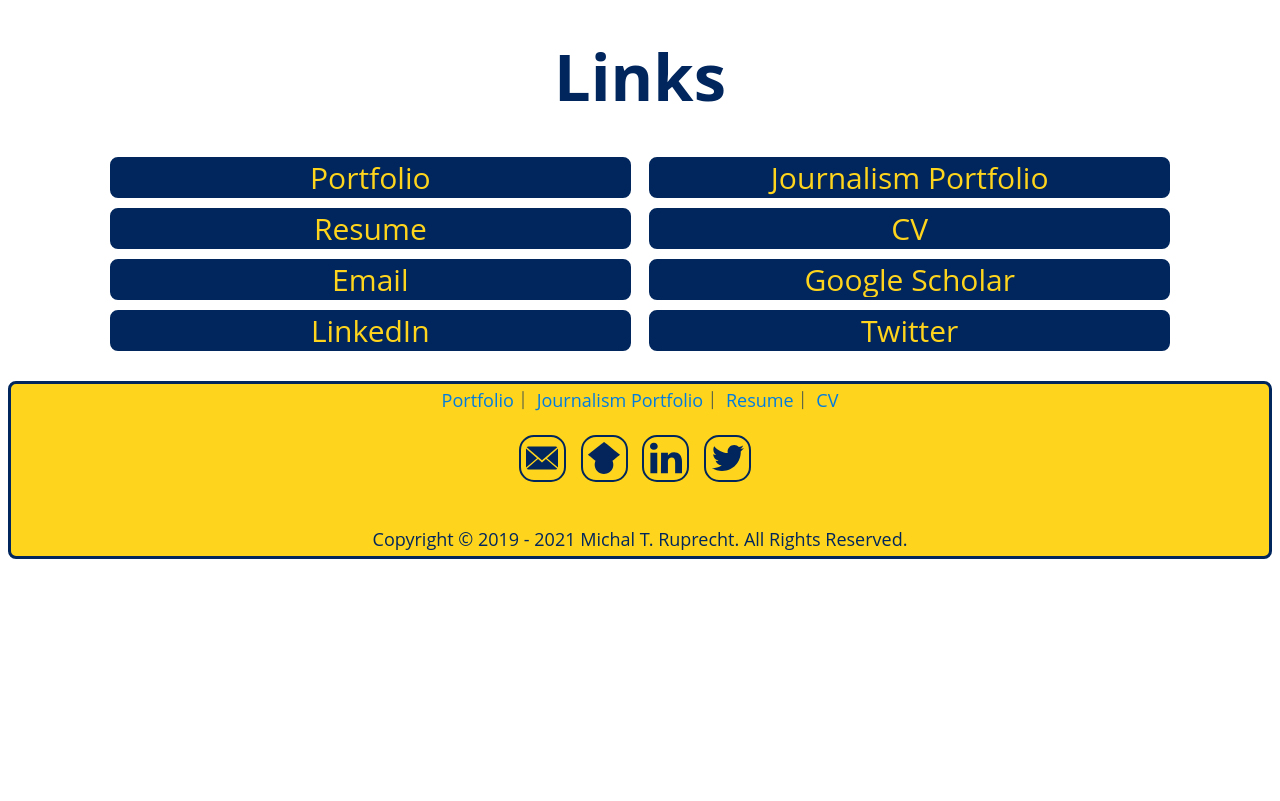
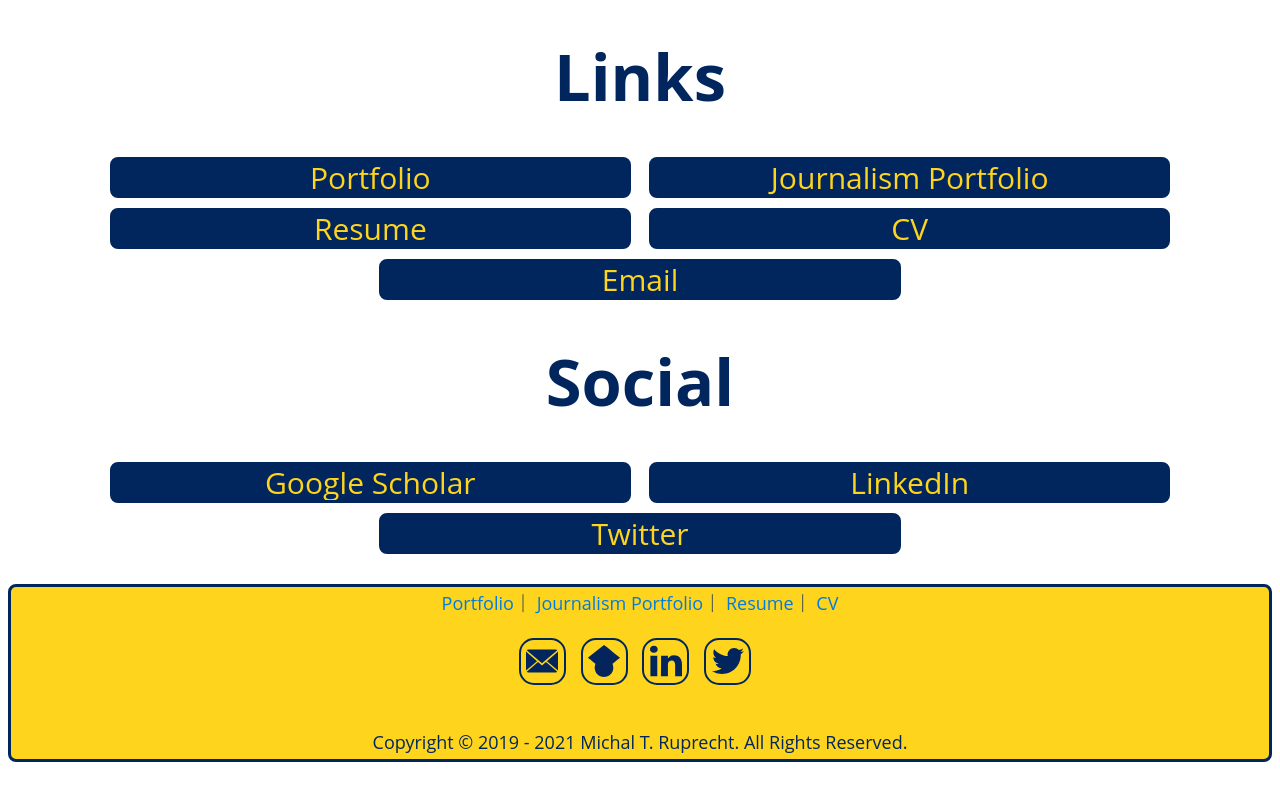
Before and after one commit to MichalRuprecht/michalruprecht.github.io, a Jekyll site: the page built from pages/social.html, in a window 1280 px wide. Shown: the top 801 px of the page. Built offline with Jekyll 4.4.1, drawn with Linux system fonts in a browser that asks for light colours.

Commit message:
Update social.html

```diff
--- a/pages/social.html
+++ b/pages/social.html
@@ -15,6 +15,10 @@ title: Social - Michal Ruprecht
         <a class="collegebuttonsocial" href="http://Resume.MichalRuprecht.com" target="_blank">Resume</a>
         <a class="collegebuttonsocial" href="http://cv.MichalRuprecht.com" target="_blank">CV</a>
         <a class="collegebuttonsocial" href="mailto:me@michalruprecht.com" target="_blank">Email</a>
+      </h2>
+
+    <center><h1><b>Social</b></h1>
+      <h2>
         <a  class="collegebuttonsocial" href="https://scholar.google.com/citations?user=BTPISPEAAAAJ" target="_blank">Google Scholar</a>
         <a class="collegebuttonsocial" href="https://www.linkedin.com/in/michalruprecht/" target="_blank">LinkedIn</a>
         <a  class="collegebuttonsocial" href="https://twitter.com/michalruprecht" target="_blank">Twitter</a>
```
